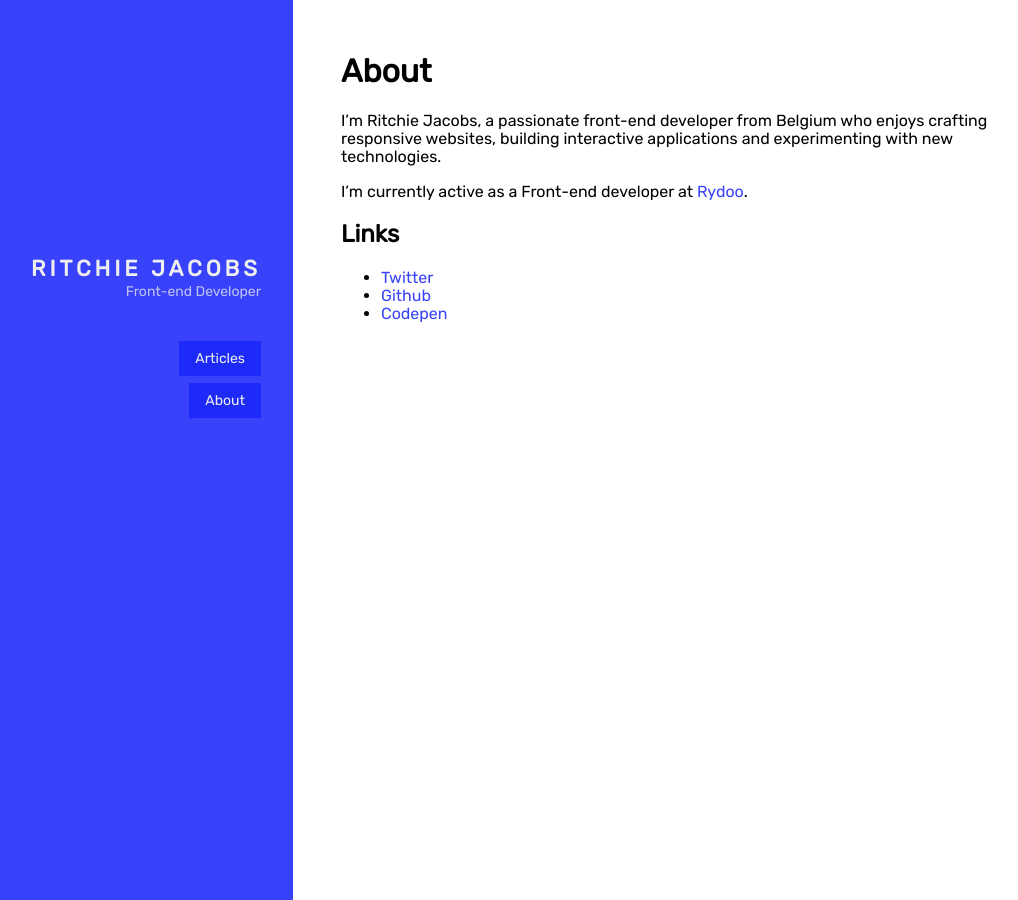
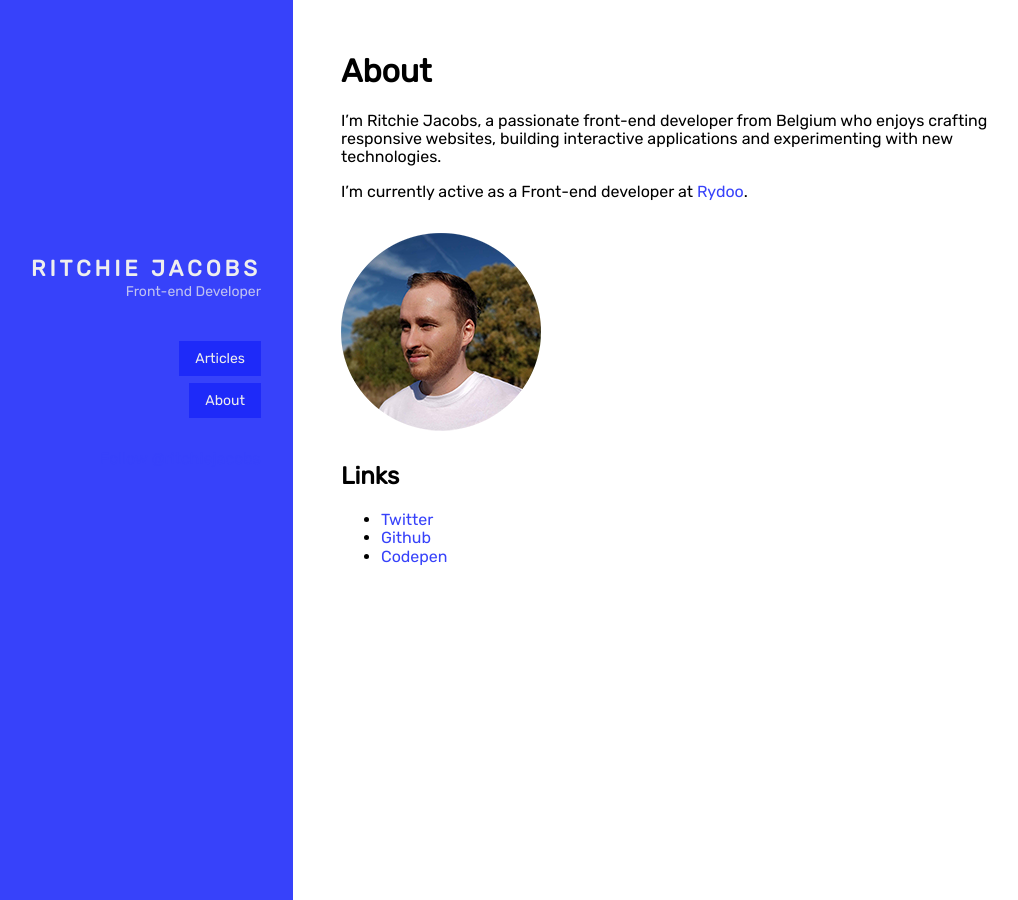
Before and after one commit to ritchiejacobs/ritchiejacobs.github.io, a Jekyll site: the page built from about.md, in a window 1280 px wide. Shown: the whole page, without its empty margins (27-1045 px from the left). Built offline with Jekyll 4.4.1, drawn with Linux system fonts in a browser that asks for light colours; nearby versions of some CDN libraries; comment, search, counter and statistics services are not loaded.

Commit message:
added profile picture to about page

```diff
--- a/_sass/_global.scss
+++ b/_sass/_global.scss
@@ -38,13 +38,21 @@ h3 {
 }
 
 .content {
-  max-width: 48em;
+  max-width: $breakpoint-lg;
   padding: 2em 1em 0;
-}
 
-@media (min-width: 48em) {
-  .content {
+  @media (min-width: $breakpoint-lg) {
     margin-left: 25%;
     padding: 2em 3em 0;
   }
 }
+
+#about ~ p > img {
+  display: block;
+  margin: 2rem auto;
+
+  @media (min-width: $breakpoint-lg) {
+    margin-left: 0;
+    margin-right: 0;
+  }
+}
--- a/_sass/_settings.scss
+++ b/_sass/_settings.scss
@@ -4,6 +4,10 @@ $black: #333;
 $white: #eee;
 
 $brand-primary: #3742fa;
+
+// BREAKPOINTS
+// --------------------
+$breakpoint-lg: 48em; // 768px
 
 // GENERAL
 // --------------------
--- a/_sass/_sidebar.scss
+++ b/_sass/_sidebar.scss
@@ -63,7 +63,7 @@
   margin-top: 2rem;
 }
 
-@media (min-width: 48em) {
+@media (min-width: $breakpoint-lg) {
   .header {
     margin: 80% 2em 0;
     text-align: right;
--- a/about.md
+++ b/about.md
@@ -14,6 +14,8 @@ building interactive applications and experimenting with new technologies.
 
 I'm currently active as a Front-end developer at [Rydoo](https://rydoo.com).
 
+![Profile picture](/ritchie-jacobs.png "Ritchie Jacobs")
+
 ## Links
 - [Twitter](https://twitter.com/ritchiejacobs)
 - [Github](https://github.com/ritchiejacobs)
```
Also changed, not shown: ritchie-jacobs.png (added).
